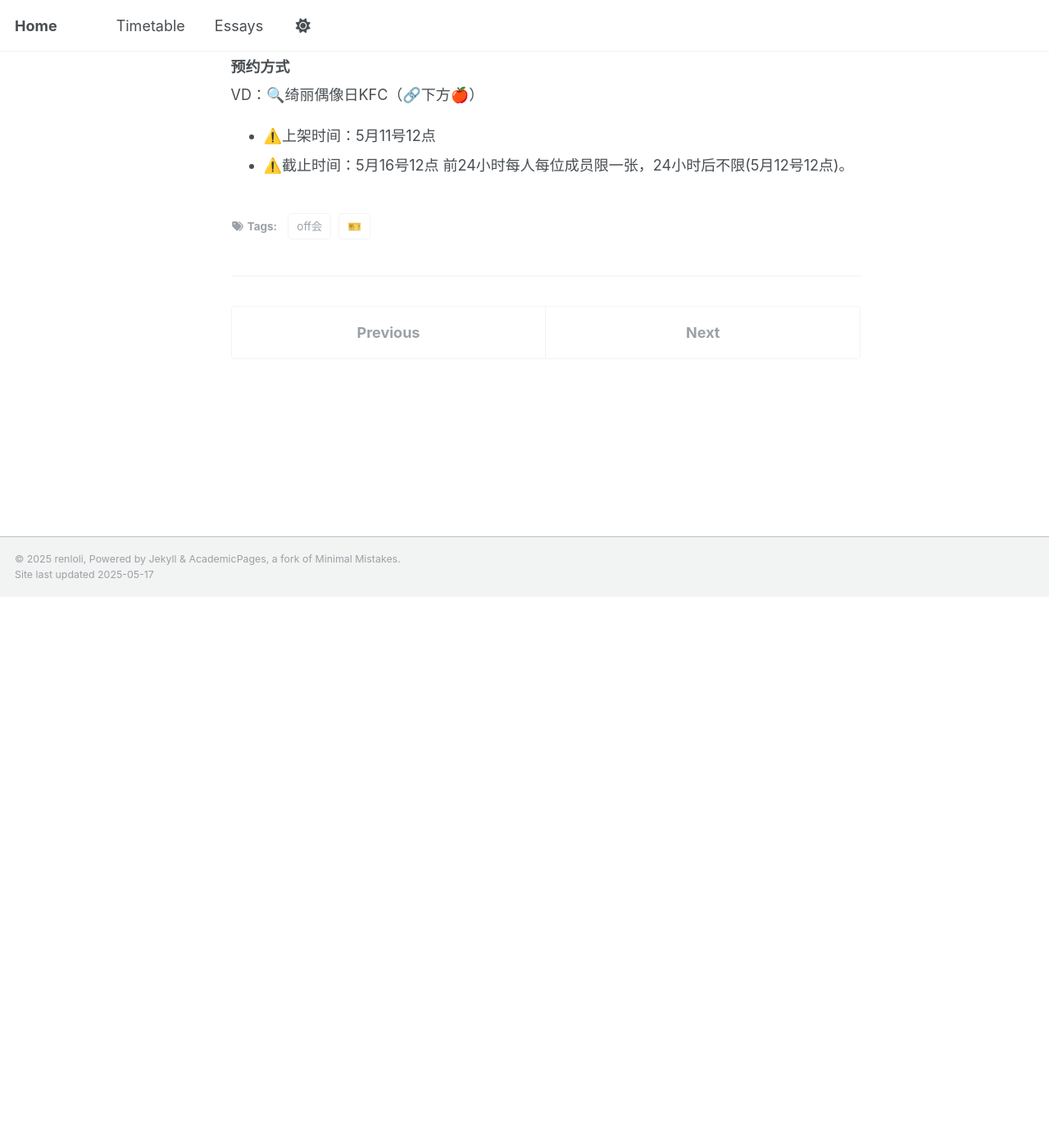
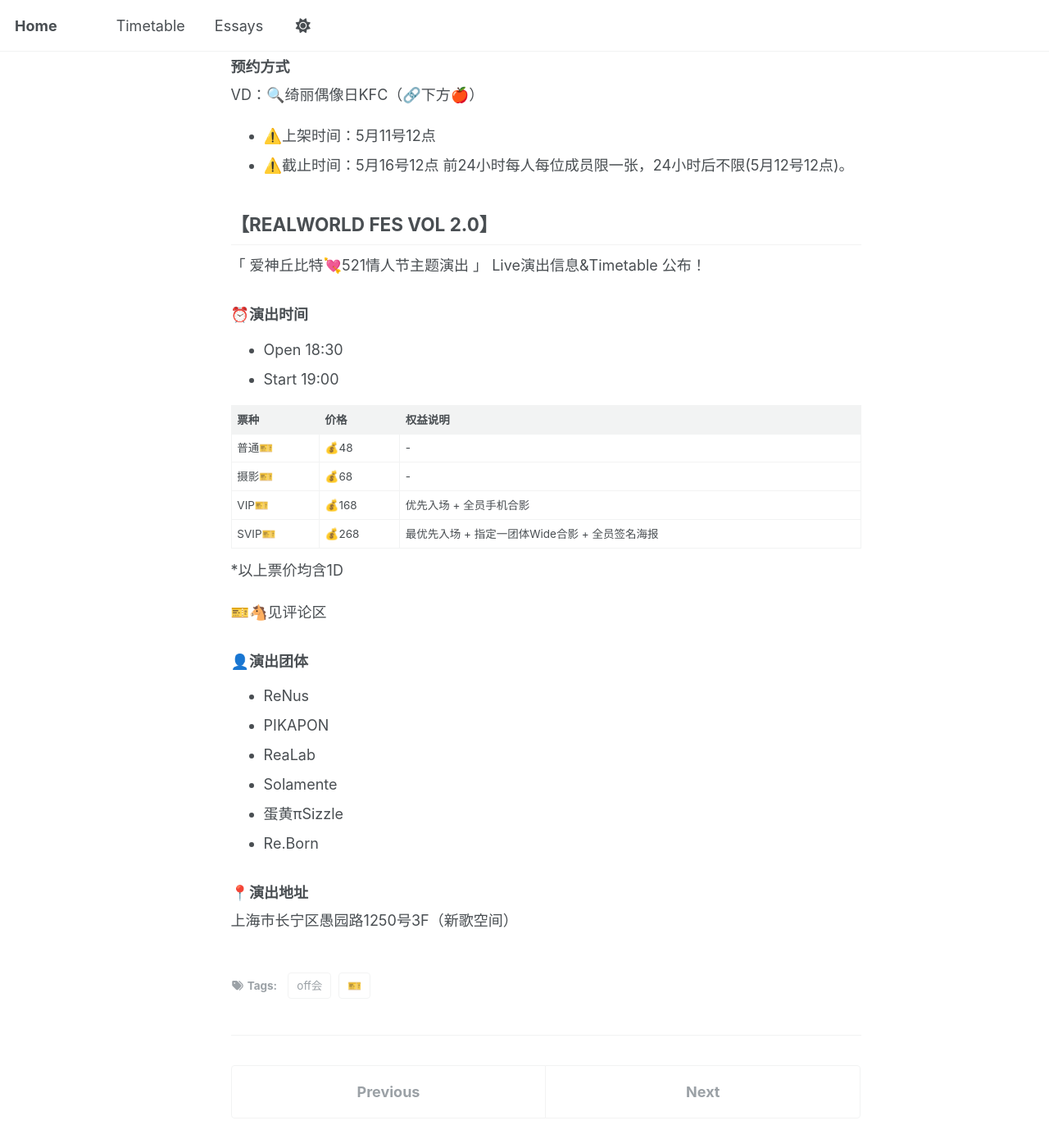
Before and after one commit to renloli/renloli.github.io, a Jekyll site: the page built from _timetable/2025/05/21.md, in a window 1280 px wide and 1400 px high, scrolled down 1386 px. Shown: the whole window at 82% size. Built offline with Jekyll 4.4.1, drawn with Linux system fonts in a browser that asks for light colours; before the commit the page ends 2114 px from its top, so only the background shows below that; some of the changed text lies outside the part shown.

Commit message:
Update 20250521.

```diff
--- a/_timetable/2025/05/21.md
+++ b/_timetable/2025/05/21.md
@@ -1,5 +1,5 @@
 ---
-title: "绮丽OFF会"
+title: "绮丽OFF会, RealWord2.0"
 collection: timetable
 date: 2025-05-21
 layout: single
@@ -53,3 +53,33 @@ VD：🔍绮丽偶像日KFC（🔗下方🍎）
 - ⚠️上架时间：5月11号12点
 - ⚠️截止时间：5月16号12点
 前24小时每人每位成员限一张，24小时后不限(5月12号12点)。
+
+## 【REALWORLD FES VOL 2.0】
+「 爱神丘比特💘521情人节主题演出 」
+Live演出信息&Timetable 公布！
+### ⏰演出时间
+
+- Open 18:30
+- Start 19:00
+
+| 票种      | 价格  | 权益说明                              |
+|-----------|-------|---------------------------------------|
+| 普通🎫     | 💰48  | -                                   |
+| 摄影🎫     | 💰68  | -                                   |
+| VIP🎫      | 💰168 | 优先入场 + 全员手机合影              |
+| SVIP🎫     | 💰268 | 最优先入场 + 指定一团体Wide合影 + 全员签名海报 |
+
+*以上票价均含1D
+
+🎫🐴见评论区
+
+### 👤演出团体
+- ReNus
+- PIKAPON
+- ReaLab
+- Solamente
+- 蛋黄πSizzle
+- Re.Born
+
+### 📍演出地址
+上海市长宁区愚园路1250号3F（新歌空间）
```
Also changed, not shown: _timetable/2025/05/images/21_1.jpg (added).
